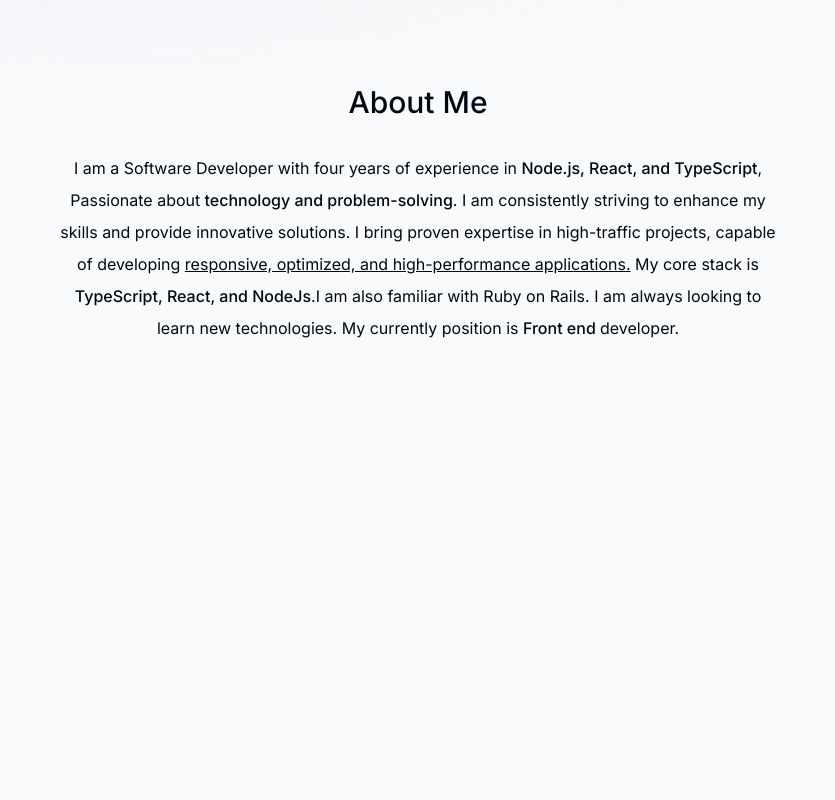
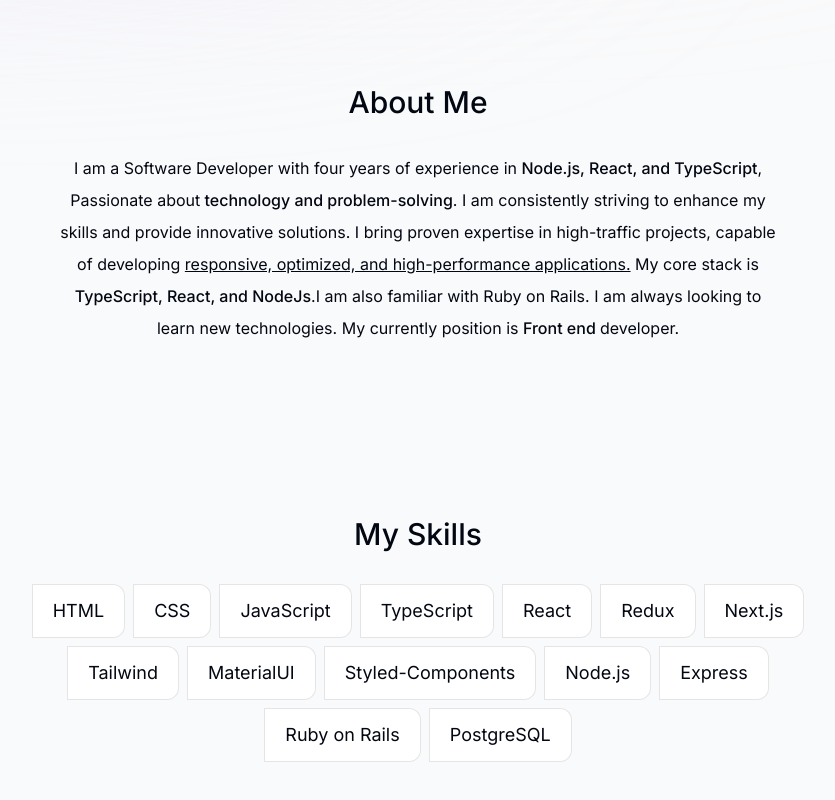
Before and after one commit to dev-puga/portfolio-web, a Next.js app: page / in a window 1280 px wide. Shown: the part 740-1540 px from the top of the page, without its empty margins (222-1057 px from the left). Built offline with nearby package versions, Linux system fonts and the light colour scheme.

Commit message:
feat: create skills section

```diff
--- a/app/page.tsx
+++ b/app/page.tsx
@@ -1,6 +1,7 @@
 import About from "@/components/about";
 import Intro from "@/components/intro";
 import SectionDivider from "@/components/section-divider";
+import Skills from "@/components/skills";
 import Image from "next/image";
 
 export default function Home() {
@@ -9,6 +10,7 @@ export default function Home() {
       <Intro />
       <SectionDivider />
       <About />
+      <Skills />
     </main>
   );
 }
--- /dev/null
+++ b/components/skills.tsx
@@ -0,0 +1,49 @@
+"use client";
+import { skillsData } from "@/lib/data";
+import SectionHeading from "./section-heading";
+import useSectionInView from "@/hooks/useSectionInView";
+import { motion } from "framer-motion";
+
+const fadeInAnimationVariants = {
+  initial: {
+    opacity: 0,
+    y: 100,
+  },
+  animate: (index: number) => ({
+    opacity: 1,
+    y: 0,
+    transition: {
+      delay: 0.05 * index,
+    },
+  }),
+};
+
+export default function Skills() {
+  const { ref } = useSectionInView("Skills");
+
+  return (
+    <section
+      ref={ref}
+      className="mb-28 max-w-[53rem] scroll-mt-28 text-center sm:mb-40"
+    >
+      <SectionHeading>My Skills </SectionHeading>
+      <ul className="flex flex-wrap justify-center gap-2 text-lg to-gray-800">
+        {skillsData.map((skill, index) => (
+          <motion.li
+            variants={fadeInAnimationVariants}
+            initial="initial"
+            whileInView="animate"
+            viewport={{
+              once: true,
+            }}
+            custom={index}
+            className="bg-white border border-black/[0.1] rounded-r-xl px-5 py-3"
+            key={index}
+          >
+            {skill}
+          </motion.li>
+        ))}
+      </ul>
+    </section>
+  );
+}
--- a/hooks/useSectionInView.ts
+++ b/hooks/useSectionInView.ts
@@ -13,7 +13,7 @@ export default function useSectionInView(sectionName: SectionName) {
 
     useEffect(() => {
       if (inView && Date.now() - timeLastClick > 1000) {
-        setActiveSection('Home');
+        setActiveSection(sectionName);
       }
     }, [inView, timeLastClick, setActiveSection, sectionName]);
 
--- a/lib/data.ts
+++ b/lib/data.ts
@@ -81,4 +81,4 @@ export const skillsData = [
   "Express",
   "Ruby on Rails",
   "PostgreSQL",
-]
+] as const
```
